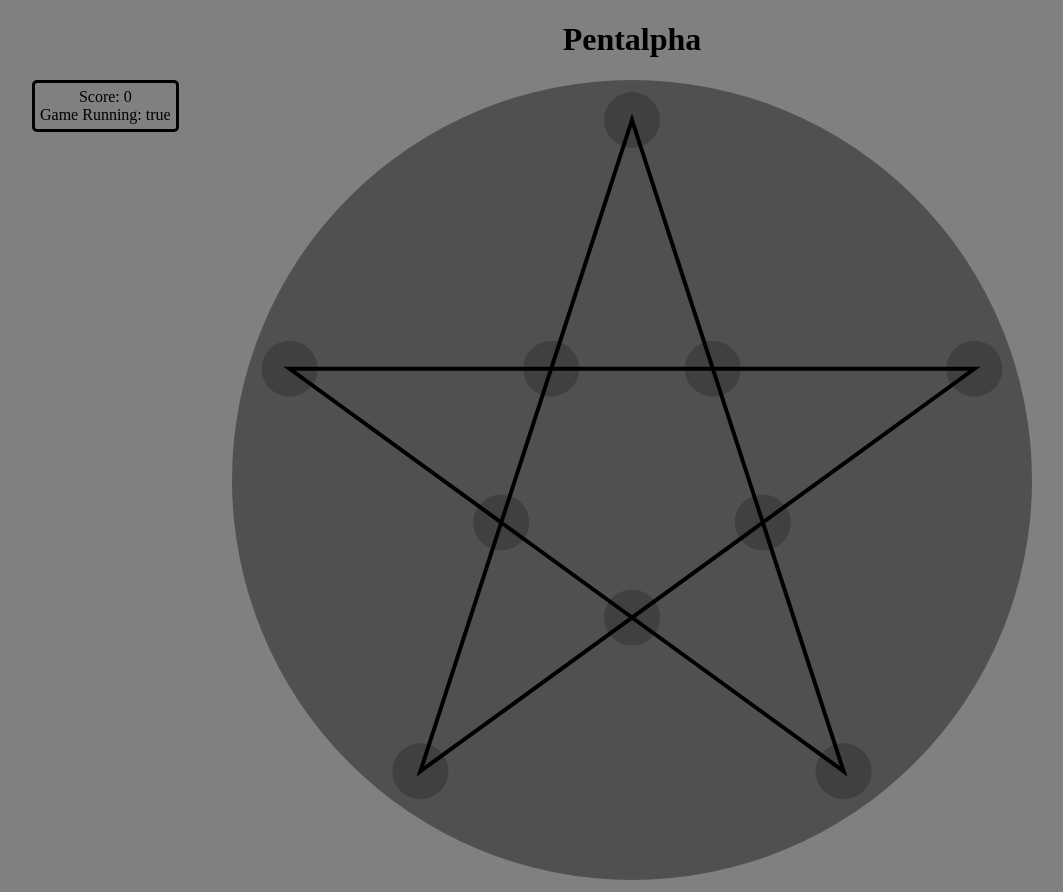
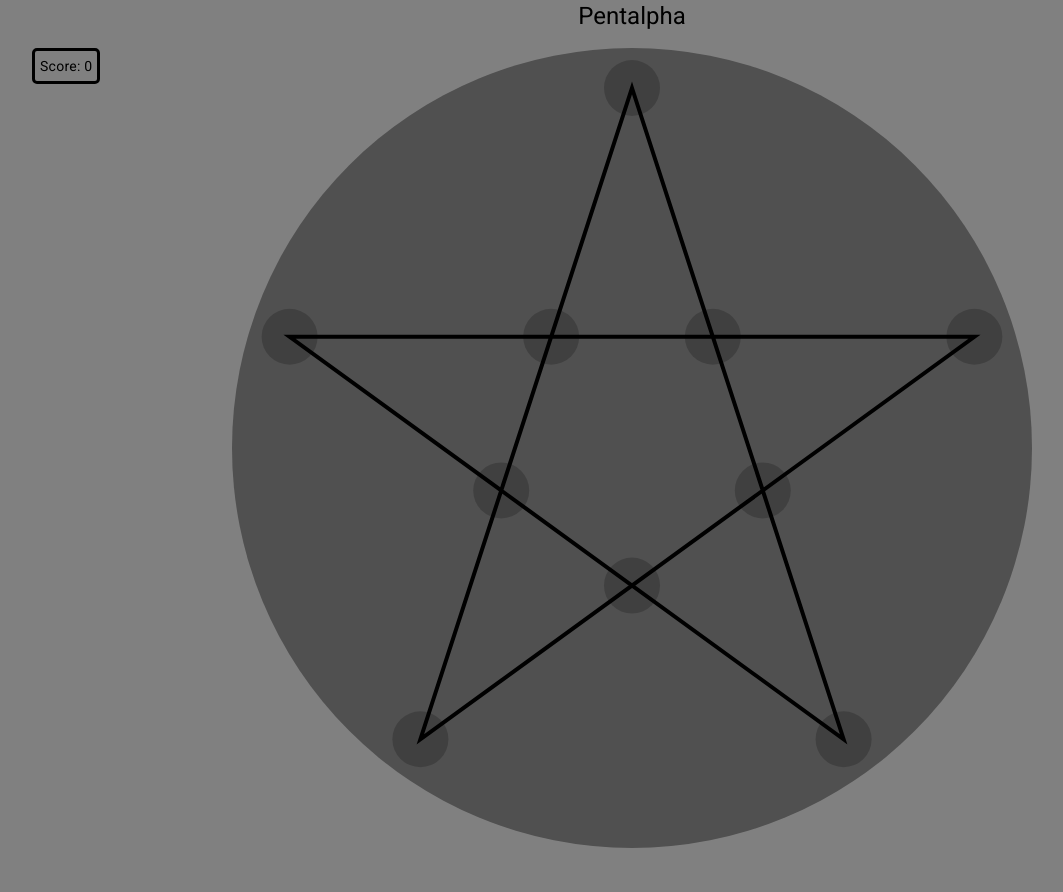
Before and after one commit to adrian-sch-web/Pentalpha, an Angular app: page / in a window 1280 px wide. Shown: the whole page, without its empty margins (8-1071 px from the left). After the commit the page ends 853 px from the top, so only its background shows below. Built offline with nearby package versions, Linux system fonts and the light colour scheme.

Commit message:
Added end of game screeen and retry option

```diff
--- a/angular.json
+++ b/angular.json
@@ -30,6 +30,7 @@
               "src/assets"
             ],
             "styles": [
+              "@angular/material/prebuilt-themes/purple-green.css",
               "src/styles.scss"
             ],
             "scripts": []
@@ -93,6 +94,7 @@
               "src/assets"
             ],
             "styles": [
+              "@angular/material/prebuilt-themes/purple-green.css",
               "src/styles.scss"
             ],
             "scripts": []
--- a/package.json
+++ b/package.json
@@ -11,10 +11,12 @@
   "private": true,
   "dependencies": {
     "@angular/animations": "^17.0.6",
+    "@angular/cdk": "^17.0.4",
     "@angular/common": "^17.0.6",
     "@angular/compiler": "^17.0.6",
     "@angular/core": "^17.0.6",
     "@angular/forms": "^17.0.6",
+    "@angular/material": "^17.0.4",
     "@angular/platform-browser": "^17.0.6",
     "@angular/platform-browser-dynamic": "^17.0.6",
     "@angular/router": "^17.0.6",
--- a/src/app/boardview/boardview.component.html
+++ b/src/app/boardview/boardview.component.html
@@ -1,7 +1,7 @@
 <div style="text-align: center;">
+    @if(gameRunning){
         <div class="scoreboard">
-        Score: {{points}} <br/>
-        Game Running: {{gameRunning}}
+            Score: {{score}} <br/>
         </div>
         <svg height="800" viewBox="0 0 200 200">
             <circle cx="100" cy="100" r="100" style="fill:#505050"/>
@@ -10,4 +10,8 @@
                 <circle [attr.cx]="spot.point[0]" [attr.cy]="spot.point[1]" r="7" [attr.fill-opacity]="getOpacity($index)" [attr.fill]="getColorString(spot.color)" (mouseenter)="mouseEnter($index)" (mouseleave)="mouseLeave($index)" (click)="onClick($index)"/>
             }
         </svg>
+    }
+    @else {
+        <app-gamefinished [score]="score" (newGame)="restartGame()"></app-gamefinished>
+    }
 </div>
--- a/src/app/boardview/boardview.component.ts
+++ b/src/app/boardview/boardview.component.ts
@@ -13,7 +13,7 @@ export class BoardviewComponent implements OnInit {
   private possibleNodes?: number[];
 
   public pentagram: Pentagram = [];
-  public points: number = 0;
+  public score: number = 0;
   public gameRunning = true;
 
   ngOnInit(): void {
@@ -21,7 +21,7 @@ export class BoardviewComponent implements OnInit {
     this.getPoints(90 / (this.goldenRatio ** 2), 90);
   }
 
-  getPoints(radius: number, startAngle: number) {
+  public getPoints(radius: number, startAngle: number) {
     for (let i = 0; i < 5; i++) {
       this.pentagram.push({
         point: [100 + radius * Math.cos(startAngle * this.degreeToRadian), 100 + radius * Math.sin(startAngle * this.degreeToRadian)],
@@ -111,14 +111,19 @@ export class BoardviewComponent implements OnInit {
     this.selectedNode = undefined;
     this.possibleNodes = undefined;
     this.mouseLeave(temp);
-    this.points++;
+    this.score++;
     this.checkGame();
   }
 
   checkGame() {
-    if (this.pentagram.some((a, index) => !a.stone && this.getPossibleNodes(index).length > 0)) {
-      return;
-    }
-    this.gameRunning = false;
+    this.gameRunning = this.pentagram.some((a, index) => !a.stone && this.getPossibleNodes(index).length > 0)
+  }
+
+  restartGame() {
+    this.score = 0;
+    this.gameRunning = true;
+    this.pentagram = [];
+    this.getPoints(90, 270);
+    this.getPoints(90 / (this.goldenRatio ** 2), 90);
   }
 }
--- /dev/null
+++ b/src/app/gamefinished/gamefinished.component.html
@@ -0,0 +1,14 @@
+@if(score != undefined && score < 9){
+<div>
+    You finished the game with a score of {{score}} / 9 <br/>
+    Unfortunately you did not reach the maximum score.
+    <br/>
+    <br/>
+</div>
+<button mat-fab color="primary" (click)="restartGame()">Try again!</button>
+}
+@else {
+    <div>WOW! What a game. You finished the game with the maximum score of 9.<br/>
+        Congratulations!
+    </div>
+}
--- /dev/null
+++ b/src/app/gamefinished/gamefinished.component.ts
@@ -0,0 +1,15 @@
+import { Component, EventEmitter, Input, Output } from '@angular/core';
+
+@Component({
+  selector: 'app-gamefinished',
+  templateUrl: './gamefinished.component.html',
+  styleUrl: './gamefinished.component.scss'
+})
+export class GamefinishedComponent {
+  @Input() score?: number;
+  @Output() newGame = new EventEmitter<boolean>;
+
+  restartGame() {
+    this.newGame.emit(true);
+  }
+}
--- a/src/index.html
+++ b/src/index.html
@@ -6,8 +6,10 @@
   <base href="/">
   <meta name="viewport" content="width=device-width, initial-scale=1">
   <link rel="icon" type="image/x-icon" href="favicon.ico">
+  <link href="https://fonts.googleapis.com/css2?family=Roboto:wght@300;400;500&display=swap" rel="stylesheet">
+  <link href="https://fonts.googleapis.com/icon?family=Material+Icons" rel="stylesheet">
 </head>
-<body>
+<body class="mat-typography">
   <app-root></app-root>
 </body>
 </html>
--- a/src/styles.scss
+++ b/src/styles.scss
@@ -1,3 +1,6 @@
 body{
     background-color: grey;
 }
+
+html, body { height: 100%; }
+body { margin: 0; font-family: Roboto, "Helvetica Neue", sans-serif; }
```
Also changed, not shown: src/app/app.module.ts (+8 -2 lines), src/app/gamefinished/gamefinished.component.scss (added), 2 other files (tests, documents, lock files or other folders). Lines whose indentation alone changed are shown as unchanged.
